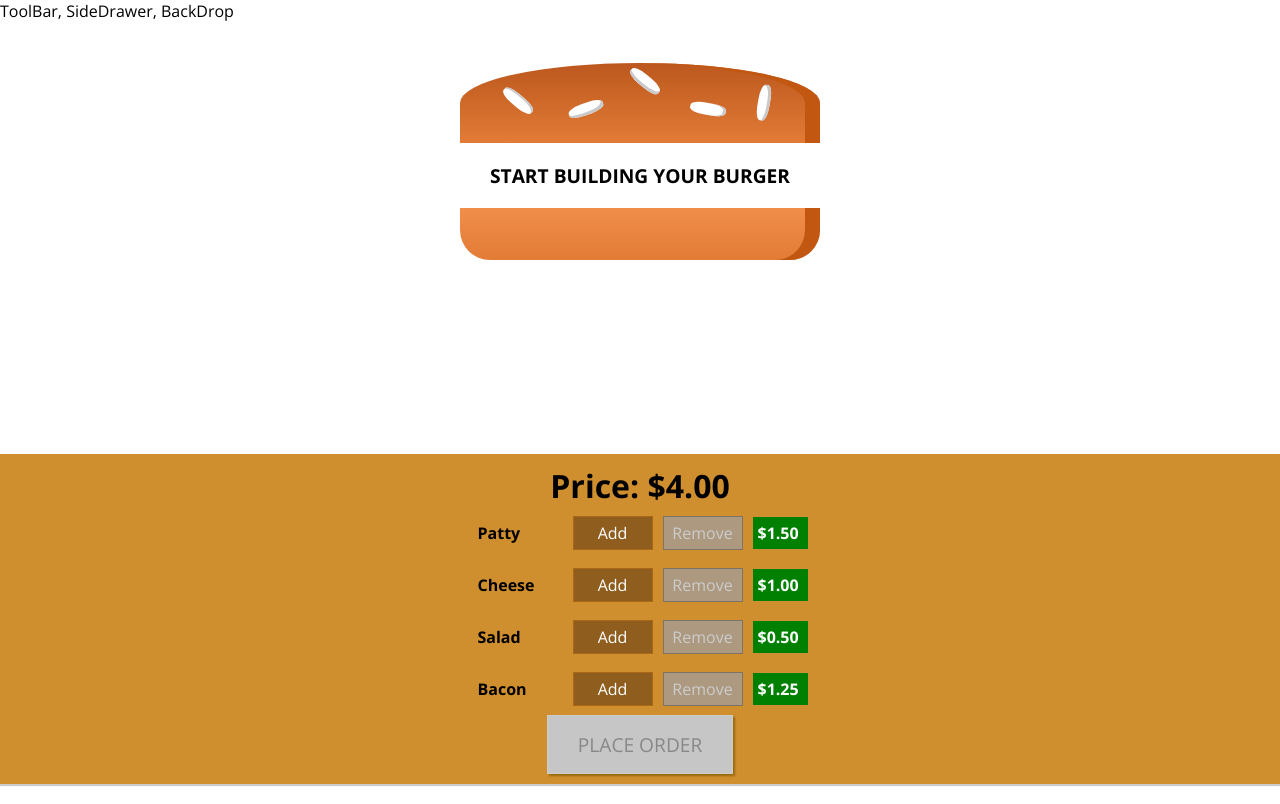
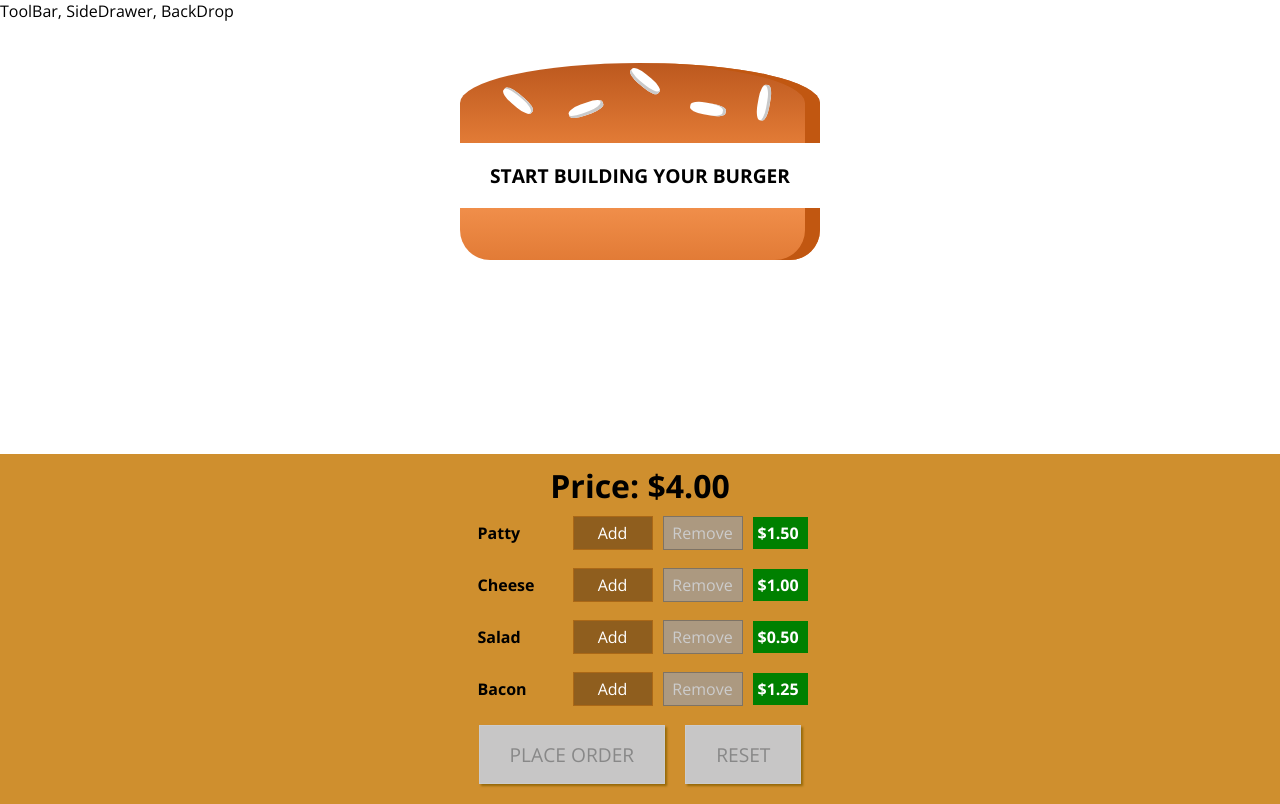
Before and after one commit to AlesandroMarques/burger-builder, a React (Create React App) app: page / in a window 1280 px wide. Built offline with nearby package versions, Linux system fonts and the light colour scheme.

Commit message:
added reset button

```diff
--- a/src/components/Burger/BuildControls/BuildControls.js
+++ b/src/components/Burger/BuildControls/BuildControls.js
@@ -26,7 +26,10 @@ const buildControls = (props) => (
            disabled = {props.disabled[ctrl.type]}
             />
     ))}
+    <div>
     <button className={bcsCss.OrderButton} disabled={!props.canCheckout} onClick={props.orderSet}>PLACE ORDER</button>
+    <button className={bcsCss.ResetButton} disabled={!props.canCheckout} onClick={props.orderReset}>RESET</button>
+    </div>
 </div>
 );
 
--- a/src/components/Burger/BuildControls/BuildControls.module.css
+++ b/src/components/Burger/BuildControls/BuildControls.module.css
@@ -30,6 +30,7 @@
     font-size: 1.2em;
     padding: 15px 30px;
     box-shadow: 2px 2px 2px #966909;
+    margin: 10px;
 }
 
 .OrderButton:hover, .OrderButton:active {
@@ -49,6 +50,36 @@
     animation: enable 0.3s linear;
 }
 
+.ResetButton {
+    background-color:red;
+    outline: none;
+    cursor: pointer;
+    border: 1px solid red;
+    color: white;
+    font-family: inherit;
+    font-size: 1.2em;
+    padding: 15px 30px;
+    box-shadow: 2px 2px 2px #966909;
+    margin: 10px;
+}
+
+.ResetButton:hover, .OrderButton:active {
+
+    background-color: #cf6b6b;
+    border: 1px solid #966909;
+}
+
+.ResetButton:disabled {
+    background-color: #C7C6C6;
+    cursor: not-allowed;
+    border: 1px solid #ccc;
+    color: #888888;
+}
+
+.ResetButton:not(:disabled) {
+    animation: enable 0.3s linear;
+}
+
 @keyframes enable {
     0% {
         transform: scale(1);
--- a/src/components/Burger/OrderSummary/OrderSummary.js
+++ b/src/components/Burger/OrderSummary/OrderSummary.js
@@ -24,7 +24,7 @@ const ingredientSummary = Object.keys(props.ingredients)
         // <ul> unorderted list
     <Aux>
         <h3>YOUR ORDER</h3>
-    <h4>TOTAL PRICE: ${props.price}</h4>
+        <h4>TOTAL PRICE: ${props.price}</h4>
         <p>A Burger with the following ingredients</p>
         <ul>
             {ingredientSummary}
--- a/src/containers/BurgerBuilder/BurgerBuilder.js
+++ b/src/containers/BurgerBuilder/BurgerBuilder.js
@@ -41,6 +41,25 @@ class BurgerBuilder extends Component {
         else{purchaseState=false;}
 
         this.setState({purchasable: purchaseState});
+
+
+    }
+
+    orderResetHandler = () =>{
+
+        this.setState({
+            //key value pairs of ingredients names and amount of each
+            ingredients:{
+                salad: 0,
+                bacon: 0,
+                cheese: 0,
+                patty: 0
+            },
+            totalPrice: BASE_PRICE,
+            purchasable: false,
+            orderSet: false
+
+        });
 
 
     }
@@ -121,6 +140,7 @@ for (let key in disabledInfo) {
             disabled = {disabledInfo}
             canCheckout = {this.state.purchasable}
             orderSet = {this.orderSetHandler}
+            orderReset ={this.orderResetHandler}
             />
         </Aux>
 
```
